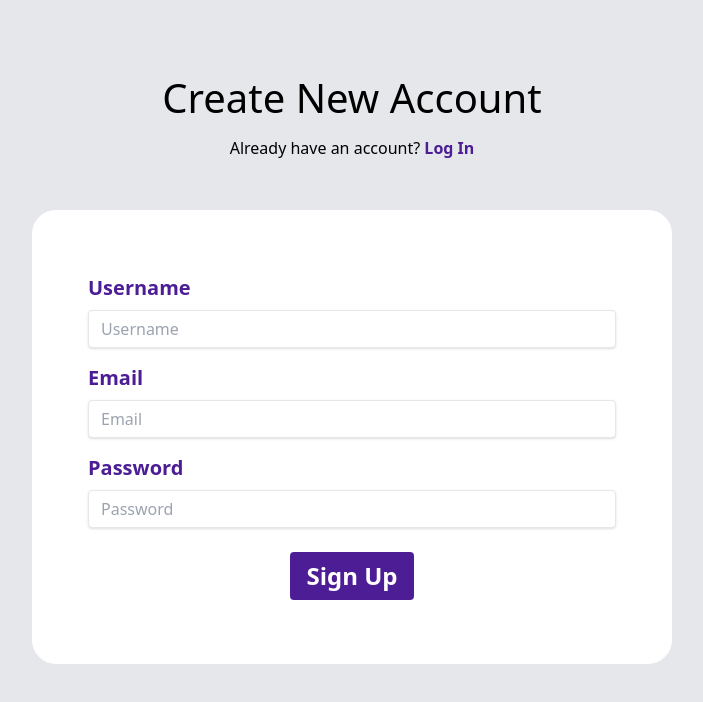
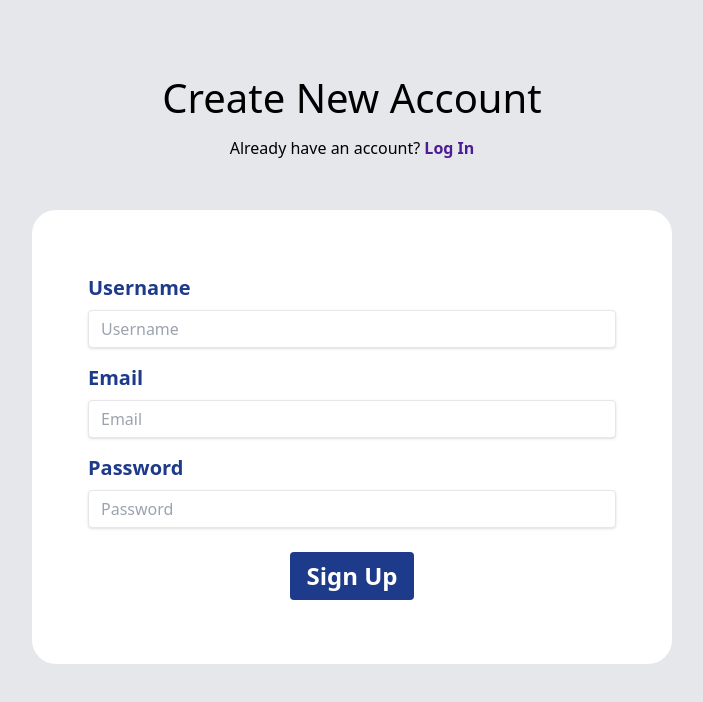
Before and after one commit to Mahikagarg09/Secure-Account-Dashboard-with-Real-Time-Monitoring, a Next.js app in the folder client/: page /register in a window 1280 px wide. Shown: the top 702 px of the page, without its empty margins (288-991 px from the left). Built offline with nearby package versions, Linux system fonts and the light colour scheme.

Commit message:
change colour

```diff
--- a/client/app/components/Login.tsx
+++ b/client/app/components/Login.tsx
@@ -47,7 +47,7 @@ const Login: React.FC = () => {
           <p className="mt-5">
             <Link href={`/register`}>
               Already have an account?{" "}
-              <span className="text-violet-900 font-semibold">Sign Up</span>
+              <span className="text-blue-900 font-semibold">Sign Up</span>
             </Link>
           </p>
         </div>
@@ -62,7 +62,7 @@ const Login: React.FC = () => {
             <form onSubmit={handleSubmit}>
               <div className="mb-4">
                 <label
-                  className="block text-violet-900 font-bold mb-2 text-xl"
+                  className="block text-blue-900 font-bold mb-2 text-xl"
                   htmlFor="email"
                 >
                   Email
@@ -77,7 +77,7 @@ const Login: React.FC = () => {
               </div>
               <div className="mb-6">
                 <label
-                  className="block text-violet-900 text-xl font-bold mb-2"
+                  className="block text-blue-900 text-xl font-bold mb-2"
                   htmlFor="password"
                 >
                   Password
@@ -92,7 +92,7 @@ const Login: React.FC = () => {
               </div>
               <div className="flex items-center justify-center">
                 <button
-                  className="bg-violet-900 hover:bg-violet-700 text-white text-2xl font-bold py-2 px-4 rounded focus:outline-none focus:shadow-outline"
+                  className="bg-blue-900 hover:bg-blue-700 text-white text-2xl font-bold py-2 px-4 rounded focus:outline-none focus:shadow-outline"
                   type="submit"
                 >
                   Sign In
--- a/client/app/components/Register.tsx
+++ b/client/app/components/Register.tsx
@@ -53,7 +53,7 @@ const Register: React.FC = () => {
       >
         <div className="mb-4">
           <label
-            className="block text-violet-900 font-bold mb-2 text-xl"
+            className="block text-blue-900 font-bold mb-2 text-xl"
             htmlFor="username"
           >
             Username
@@ -68,7 +68,7 @@ const Register: React.FC = () => {
         </div>
         <div className="mb-4">
           <label
-            className="block text-violet-900 font-bold mb-2 text-xl"
+            className="block text-blue-900 font-bold mb-2 text-xl"
             htmlFor="email"
           >
             Email
@@ -83,7 +83,7 @@ const Register: React.FC = () => {
         </div>
         <div className="mb-6">
           <label
-            className="block text-violet-900 text-xl font-bold mb-2"
+            className="block text-blue-900 text-xl font-bold mb-2"
             htmlFor="password"
           >
             Password
@@ -98,7 +98,7 @@ const Register: React.FC = () => {
         </div>
         <div className="flex items-center justify-center">
           <button
-            className="bg-violet-900 hover:bg-violet-700 text-white text-2xl font-bold py-2 px-4 rounded focus:outline-none focus:shadow-outline"
+            className="bg-blue-900 hover:bg-blue-700 text-white text-2xl font-bold py-2 px-4 rounded focus:outline-none focus:shadow-outline"
             type="submit"
           >
             Sign Up
--- a/client/app/verify/page.tsx
+++ b/client/app/verify/page.tsx
@@ -104,7 +104,7 @@ const Page: React.FC = () => {
                                 />
                             </div>
                             <div className="text-center">
-                                <button className="bg-violet-900 text-white w-full max-w-xs mt-5 px-1 py-2 rounded-lg">
+                                <button className="bg-blue-900 text-white w-full max-w-xs mt-5 px-1 py-2 rounded-lg">
                                     Verify
                                 </button>
                             </div>
```
